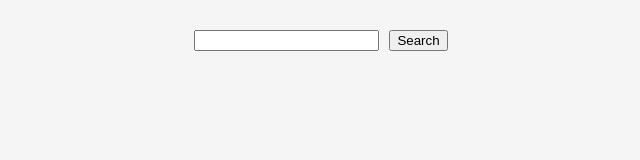
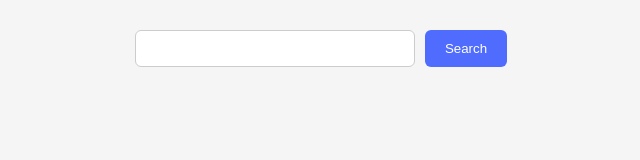
Before and after one commit to Andrii-Mitko/goit-js-hw-11, a website built with Vite: page src/index.html in a window 1280 px wide. Shown: the whole page, without its empty margins (319-959 px from the left). Built offline with nearby package versions, Linux system fonts and the light colour scheme; what simplelightbox would draw is missing.

Commit message:
Enhance form input and button styling; add loader text for better user feedback

```diff
--- a/src/index.html
+++ b/src/index.html
@@ -14,11 +14,11 @@
   </header>
     <main>
   <form class="form">
-    <input type="text" name="search" />
-    <button type="submit">Search</button>
+    <input class="input" type="text" name="search" />
+    <button class="btn" type="submit">Search</button>
   </form>
 
-  <div class="loader"></div>
+  <div class="loader">МАСІК</div>
 
   <ul class="gallery"></ul>
     </main>
```
